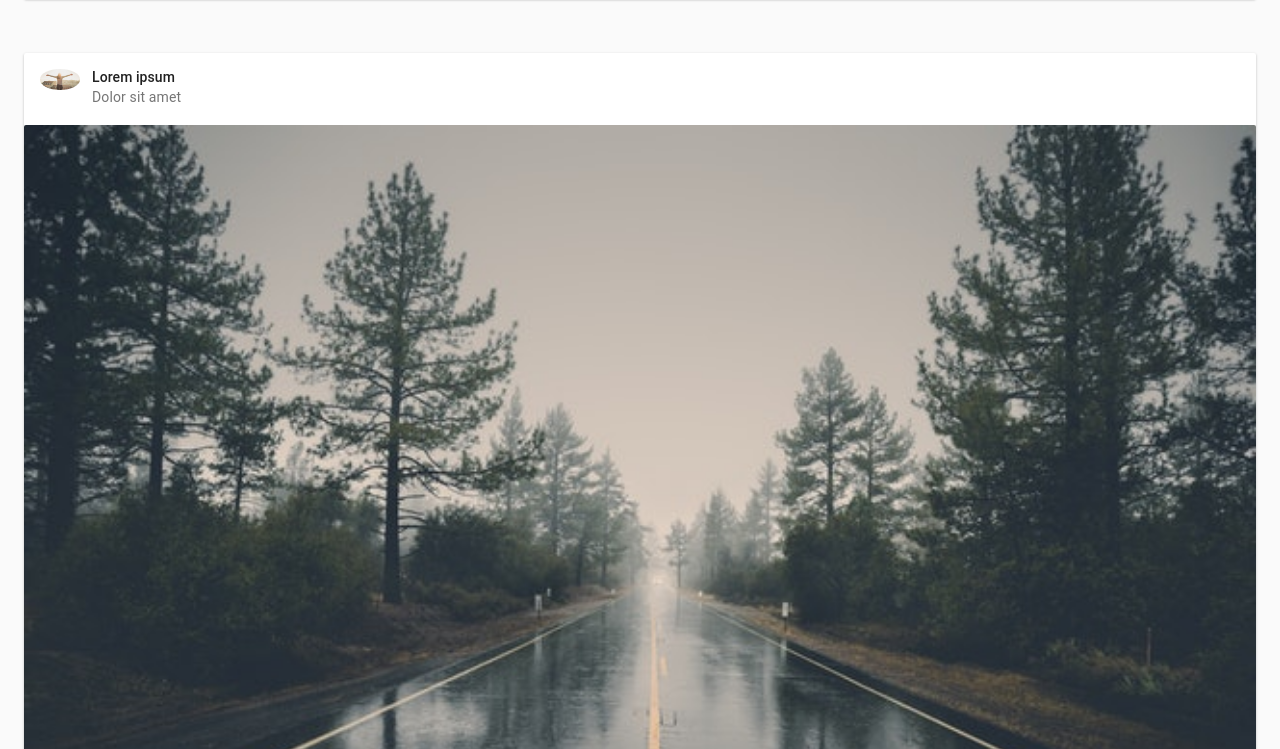
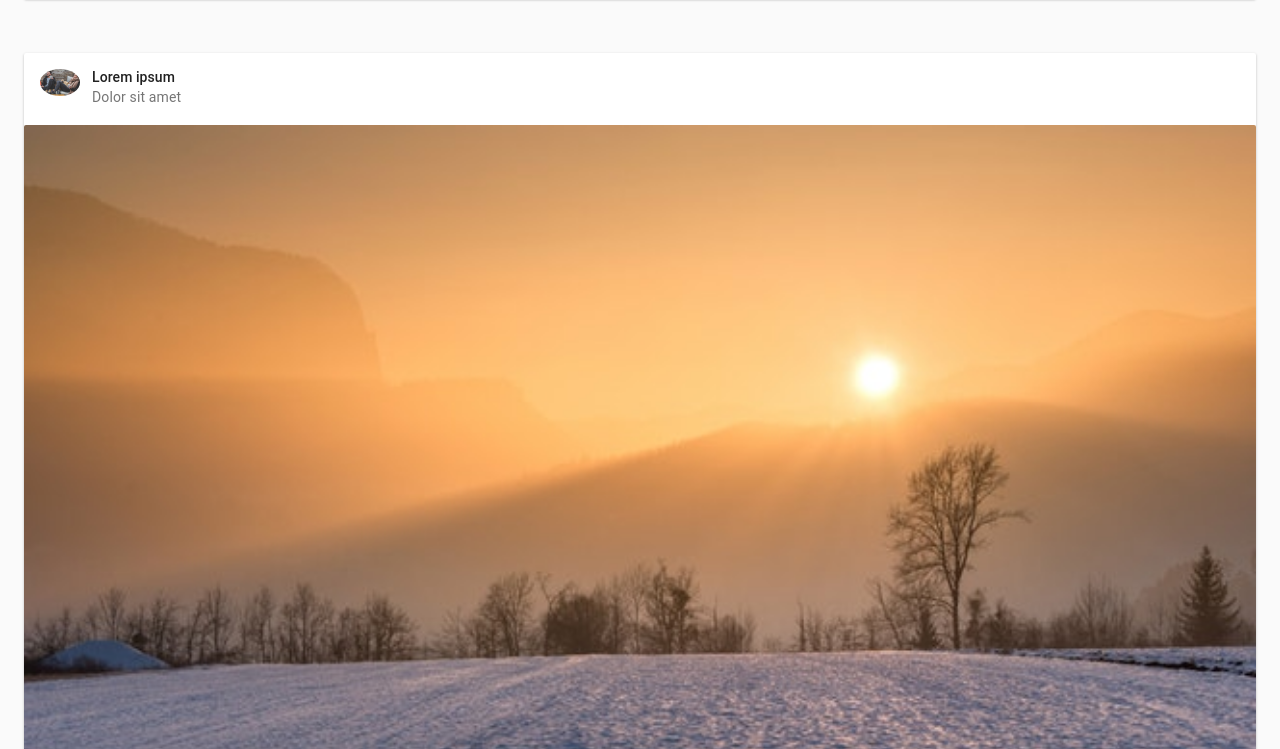
Before and after one commit to hkussie/AngularMaterial-UI-Application, a website: page index.html in a window 1280 px wide. Shown: the part 1371-2120 px from the top of the page. Drawn offline with Linux system fonts and the light colour scheme.

Commit message:
Add User Image and User Profile Pictures to Project

```diff
--- a/index.html
+++ b/index.html
@@ -61,14 +61,14 @@
             <md-card>
                  <md-card-header>
                     <md-card-avatar>
-                       <img class="md-user-avatar" src="Images/UserPic(1).png">
+                       <img class="md-user-avatar" src="Images/UserPic(2).png">
                     </md-card-avatar>
                   <md-card-header-text>
                      <span class="md-title">Lorem ipsum</span>
                      <span class="md-subhead">Dolor sit amet</span>
                   </md-card-header-text>
                  </md-card-header>
-                   <img ng-src="Images/Image(1).png" class="md-card-image" alt="image caption">
+                   <img ng-src="Images/Image(2).png" class="md-card-image" alt="image caption">
                  <md-card-title>
                    <md-card-title-text>
                     <span class="md-headline">Lorem ipsum dolor</span>
```
